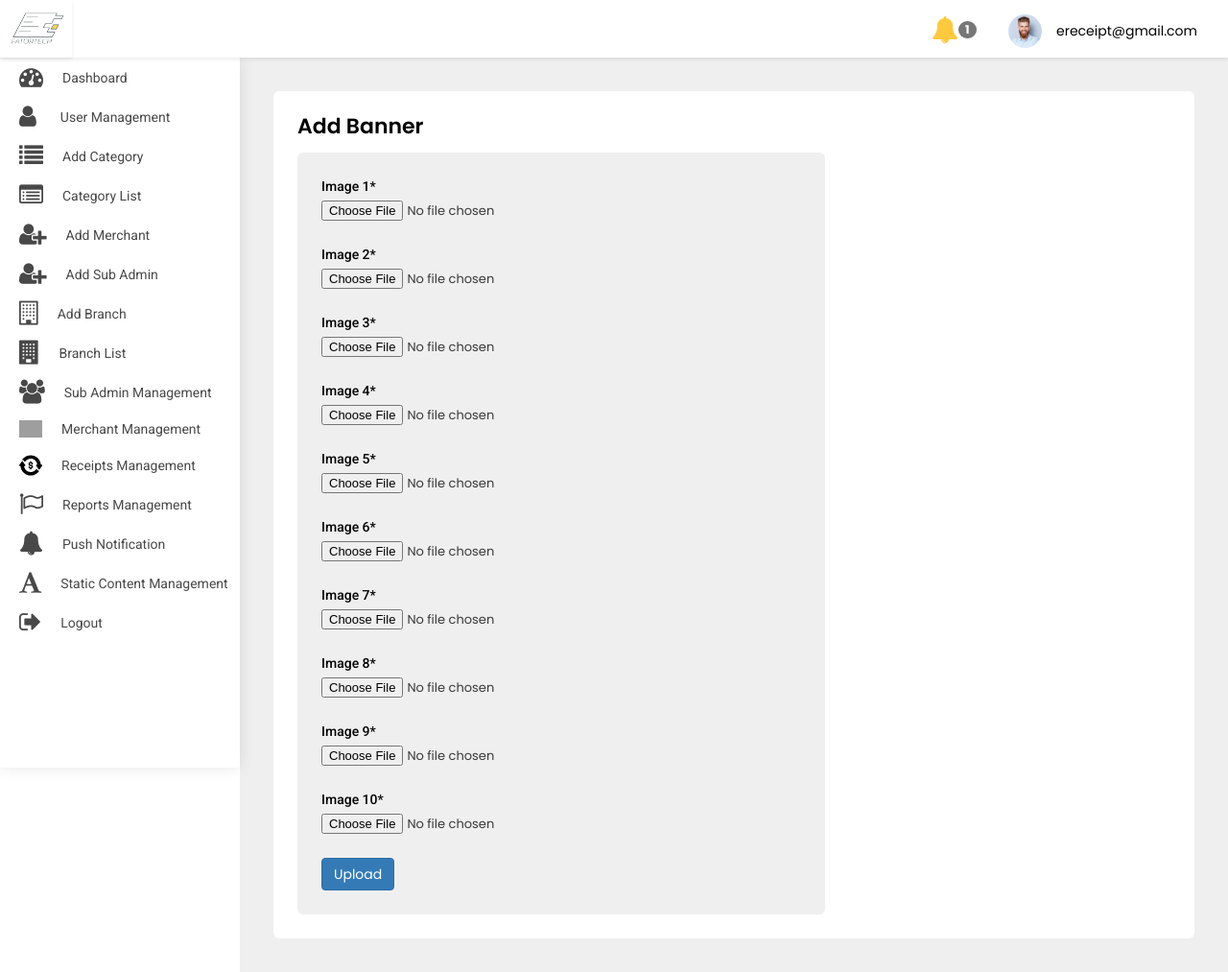
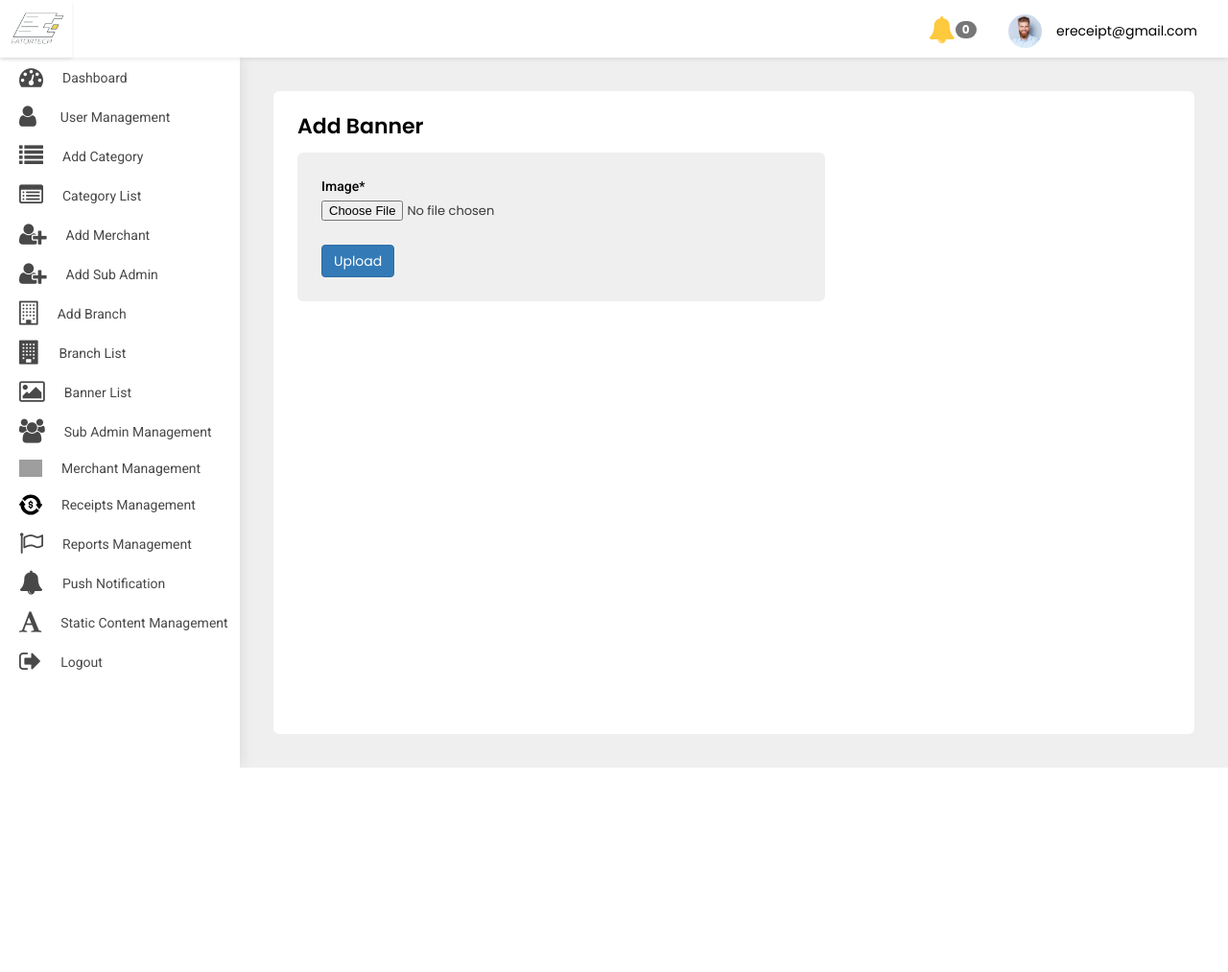
Before and after one commit to choudharyamit26/Sales-Slip, a Django app: page /adminpanel/banner/ in a window 1280 px wide. Shown: the whole page at 96% size. After the commit the page ends 800 px from the top, so only its background shows below. Run offline with Django 3.2, Linux system fonts and the light colour scheme; a user stored in the database is signed in; data comes from the database, SQL or seed files in the repository; some libraries are stand-ins or nearby versions; grey boxes are pictures that could not be loaded.

Commit message:
Added banner management and merchant update in adminpanel

```diff
--- a/adminpanel/admin.py
+++ b/adminpanel/admin.py
@@ -36,3 +36,4 @@
 admin.site.register(PrivacyPolicy)
 admin.site.register(TermsAndCondition)
 admin.site.register(AboutUs)
+admin.site.register(Banner)
--- a/adminpanel/forms.py
+++ b/adminpanel/forms.py
@@ -20,6 +20,15 @@
     class Meta:
         model = Merchant
         fields = ('full_name', 'category', 'commercial_id', 'email', 'address', 'password', 'confirm_password')
+
+
+class MerchantUpdateForm(forms.ModelForm):
+    category = forms.ModelChoiceField(queryset=Category.objects.all(),
+                                      widget=forms.TextInput(attrs={'readonly': 'readonly'}))
+
+    class Meta:
+        model = Merchant
+        fields = ('full_name', 'category', 'commercial_id', 'email', 'address')
 
 
 class SubAdminForm(forms.ModelForm):
@@ -86,4 +95,4 @@
 class BannerForms(forms.ModelForm):
     class Meta:
         model = Banner
-        exclude = ('user',)
+        fields = '__all__'
--- a/adminpanel/templates/base-ereceipt.html
+++ b/adminpanel/templates/base-ereceipt.html
@@ -116,6 +116,11 @@
                 <span><i class="fa fa-building"></i></span>Branch List
             </a>
         </li>
+        <li class="nav-item nav-link {% if request.resolver_match.view_name  == 'adminpanel:banner-list' %}active{% endif %}">
+            <a href="{% url 'adminpanel:banner-list' %}">
+                <span><i class="fa fa-image"></i></span>Banner List
+            </a>
+        </li>
         <li class="nav-item nav-link {% if request.resolver_match.view_name  == 'adminpanel:sub-admin-list' %}active{% endif %}">
             <a href="{% url 'adminpanel:sub-admin-list' %}">
                 <span><i class="fa fa-users"></i></span>Sub Admin Management
--- a/adminpanel/urls.py
+++ b/adminpanel/urls.py
@@ -3,7 +3,7 @@
     MerchantDetail, NotificationCount, ReadNotifications, SetAdminNotificationSetting, GetAdminNotificationSetting, \
     SendNotification, TermsAndConditionView, UpdateTermsAndCondition, UpdateContactUsView, UpdatePrivacyPolicyView, \
     UpdateAboutUsView, ReportView, CreateCategory, CategoryList, UserDelete, MerchantDelete, ReceiptDetail, AddSubAdmin, \
-    SubAdminList, AddBranch, BranchList,BannerView
+    SubAdminList, AddBranch, BranchList, BannerView, BannerList, UpdateMerchant, BannerDetail, UpdateBanner
 
 app_name = 'adminpanel'
 
@@ -43,8 +43,12 @@
          UpdatePrivacyPolicyView.as_view(), name='update-privacy-policy'),
     path('update-about-us/<int:pk>/',
          UpdateAboutUsView.as_view(), name='update-about-us'),
+    path('update-merchant/<int:pk>/', UpdateMerchant.as_view(), name='update-merchant'),
     path('reports/', ReportView.as_view(), name='reports'),
     path('category/', CreateCategory.as_view(), name='category'),
     path('banner/', BannerView.as_view(), name='banner'),
+    path('banner-list/', BannerList.as_view(), name='banner-list'),
+    path('banner-detail/<int:pk>/', BannerDetail.as_view(), name='banner-detail'),
+    path('update-banner/<int:pk>/', UpdateBanner.as_view(), name='update-banner'),
     path('category-list/', CategoryList.as_view(), name='category-list'),
 ]
--- a/adminpanel/views.py
+++ b/adminpanel/views.py
@@ -19,13 +19,13 @@
 from django.views.decorators.csrf import csrf_protect
 from django.views.decorators.debug import sensitive_post_parameters
 from src.models import User, Merchant, Category, Receipt, Settings, UserNotification, TermsAndCondition, AboutUs, \
-    PrivacyPolicy, ContactUs, ScannedData, Branch,Banner
+    PrivacyPolicy, ContactUs, ScannedData, Branch, Banner
 from django.contrib.auth import get_user_model, login, authenticate, logout, update_session_auth_hash
 from django.views.generic import View, ListView, DetailView, UpdateView, CreateView, DeleteView, FormView, TemplateView
 from django.contrib.auth.password_validation import validate_password
 from .filters import UserFilter, MerchantFilter
 from .forms import LoginForm, MerchantForm, UserNotificationForm, UpdateAboutUsForm, UpdateContactusForm, \
-    UpdatePrivacyPolicyForm, UpdateTnCForm, CategoryForm, SubAdminForm, BranchForm, BannerForms
+    UpdatePrivacyPolicyForm, UpdateTnCForm, CategoryForm, SubAdminForm, BranchForm, BannerForms, MerchantUpdateForm
 
 from django.utils.translation import gettext_lazy as _
 from django.conf.global_settings import DEFAULT_FROM_EMAIL
@@ -866,12 +866,49 @@
         return HttpResponseRedirect('/adminpanel/merchant-list/')
 
 
+class BannerList(LoginRequiredMixin, ListView):
+    login_url = 'adminpanel:login'
+    model = Banner
+    template_name = 'banner-list.html'
+
+    def get(self, request, *args, **kwargs):
+        banner_obj = Banner.objects.all()
+        return render(self.request, 'banner-list.html', {'banners': banner_obj})
+
+
 class BannerView(LoginRequiredMixin, CreateView):
     login_url = 'adminpanel:login'
     model = Banner
     form_class = BannerForms
     template_name = 'banner.html'
+    success_url = reverse_lazy('adminpanel:banner-list')
 
-    def post(self, request, *args, **kwargs):
-        print(self.request.POST)
-        return redirect('adminpanel:merchant-list')
+    # def post(self, request, *args, **kwargs):
+    #     print(self.request.POST)
+    #     return redirect('adminpanel:banner-list')
+
+
+class BannerDetail(LoginRequiredMixin, DetailView):
+    login_url = 'adminpanel:login'
+    model = Banner
+    template_name = 'banner-detail.html'
+
+
+class UpdateBanner(LoginRequiredMixin, UpdateView):
+    login_url = 'adminpanel:login'
+    model = Banner
+    form_class = BannerForms
+    template_name = 'banner.html'
+    success_url = reverse_lazy('adminpanel:banner-list')
+
+
+class UpdateMerchant(LoginRequiredMixin, UpdateView):
+    login_url = 'adminpanel:login'
+    model = Merchant
+    form_class = MerchantUpdateForm
+    template_name = 'update-merchant.html'
+    success_url = reverse_lazy('adminpanel:merchant-list')
+    # def get_context_data(self, **kwargs):
+    #     context = super().get_context_data(**kwargs)
+    #     context['form'] = self.form_class(instance=self.request.user, initial={'email': self.request.user.email})
+    #     return context
--- a/src/models.py
+++ b/src/models.py
@@ -175,17 +175,17 @@
 
 
 class Banner(models.Model):
-    user = models.ForeignKey(User, on_delete=models.CASCADE)
-    image_1 = models.ImageField()
-    image_2 = models.ImageField()
-    image_3 = models.ImageField()
-    image_4 = models.ImageField()
-    image_5 = models.ImageField()
-    image_6 = models.ImageField()
-    image_7 = models.ImageField()
-    image_8 = models.ImageField()
-    image_9 = models.ImageField()
-    image_10 = models.ImageField()
+    # user = models.ForeignKey(User, on_delete=models.CASCADE)
+    image = models.ImageField()
+    # image_2 = models.ImageField()
+    # image_3 = models.ImageField()
+    # image_4 = models.ImageField()
+    # image_5 = models.ImageField()
+    # image_6 = models.ImageField()
+    # image_7 = models.ImageField()
+    # image_8 = models.ImageField()
+    # image_9 = models.ImageField()
+    # image_10 = models.ImageField()
 
 
 @receiver(post_save, sender=User)
```
Also changed, not shown: adminpanel/templates/banner-detail.html (added, +22 -0 lines), adminpanel/templates/banner-list.html (added, +46 -0 lines), adminpanel/templates/merchant_list.html (+8 -0 lines), adminpanel/templates/update-merchant.html (added, +41 -0 lines), db.sqlite3, src/migrations/0032_auto_20210121_1310.py (added), src/migrations/0033_remove_banner_user.py (added).
